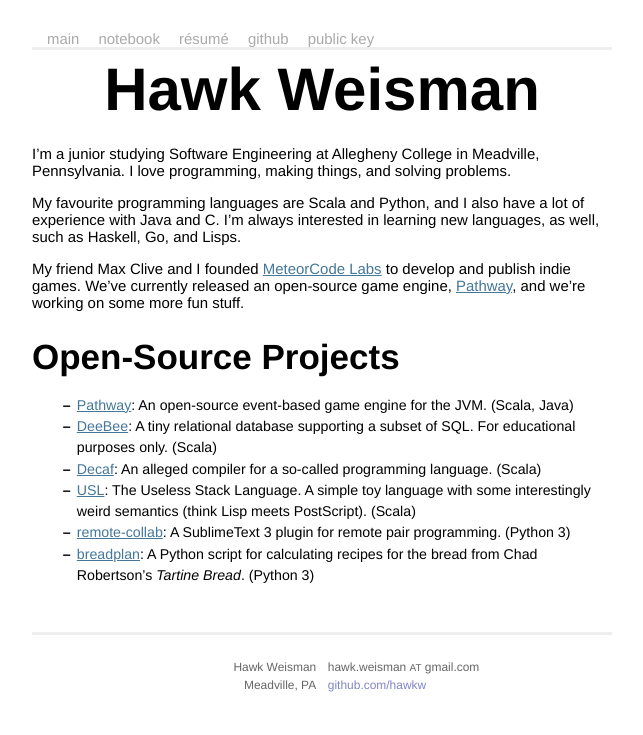
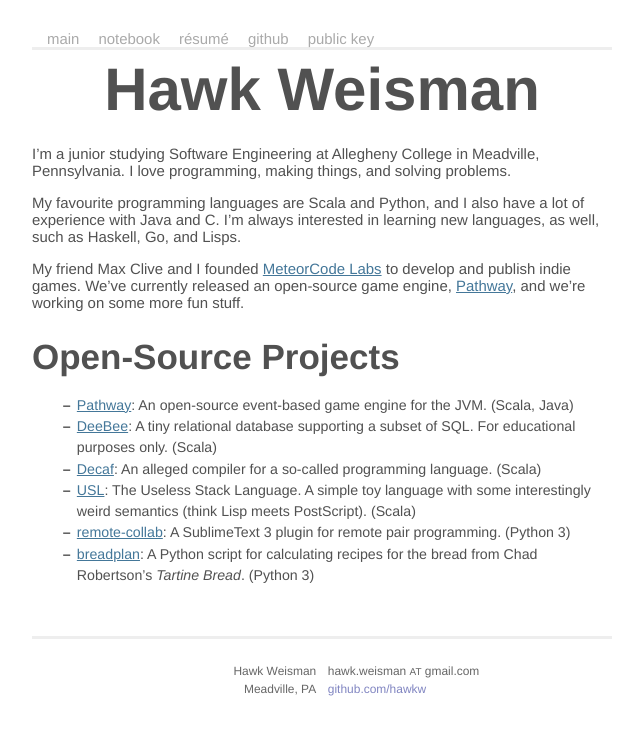
Before and after one commit to hawkw/hawkw.github.io, a Jekyll site: the page built from index.md, in a window 1280 px wide. Shown: the top 735 px of the page, without its empty margins (318-961 px from the left). Built offline with Jekyll 4.4.1, drawn with Linux system fonts in a browser that asks for light colours.

Commit message:
More tweaking

```diff
--- a/_config.yml
+++ b/_config.yml
@@ -1,2 +1,17 @@
+# Permalinks
+permalink:        pretty
+relative_permalinks: true
+
+# Setup
+title:            Hawk Weisman
+url:              https://hawkweisman.me
+paginate:         1
+baseurl:          /
+author:
+  name:           Hawk Weisman
+  url:            https://hawkweisman.me
+  email:          hawk@hawkweisman.me
+
+
 kramdown:
   input: GFM
--- a/_layouts/main.html
+++ b/_layouts/main.html
@@ -27,6 +27,7 @@
         <a class="extra" href="https://github.com/hawkw/">github</a>
         <a class="extra" href="https://keybase.io/hawk">public key</a>
       </div>
+
       {% if page.pic %}
         <div class="picheader">
         {% if page.piclink %}
@@ -56,9 +57,11 @@
           </div>
       {% endif %}
         </div>
+        <main>
       <!-- begin subtemplate -->
       {{ content }}
       <!-- end subtemplate -->
+      </main>
 
       <div class="footer">
         <div class="contact-left">
--- a/css/main.css
+++ b/css/main.css
@@ -1,3 +1,41 @@
+
+/*
+ * Body resets
+ *
+ * Update the foundational and global aspects of the page.
+ */
+
+* {
+  -webkit-box-sizing: border-box;
+     -moz-box-sizing: border-box;
+          box-sizing: border-box;
+}
+
+html,
+body {
+  margin: 0;
+  padding: 0;
+}
+
+html {
+  font-family: "Helvetica Neue", Helvetica, Arial, sans-serif;
+  font-size: 16px;
+  line-height: 1.5;
+}
+@media (min-width: 38em) {
+  html {
+    font-size: 20px;
+  }
+}
+
+body {
+  color: #515151;
+  background-color: #fff;
+  -webkit-text-size-adjust: 100%;
+      -ms-text-size-adjust: 100%;
+}
+
+
 /*** common ***/
 
 body {
@@ -323,7 +361,7 @@
   margin-top: 0;
   margin-bottom: 1rem;
   padding: 1rem;
-  font-size: .8rem;
+  font-size: .8rem;#002B35
   line-height: 1.4;
   white-space: pre;
   white-space: pre-wrap;
```
